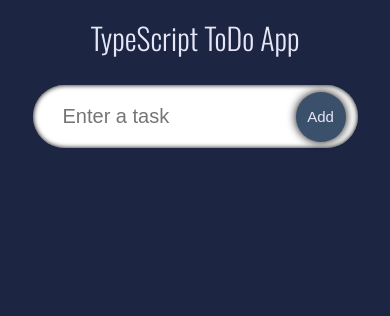
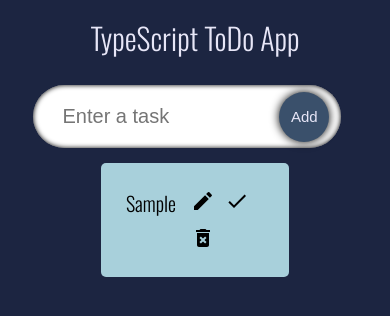
Before and after one commit to DulanaSenavirathna/ts-todo-app, a React (Create React App) app: page / in a window 390 px wide. Both pictures are taken after typing "Sample" into the empty fields and a click on the button "Add". Shown: the top 316 px of the page. Built offline with nearby package versions, Linux system fonts and the light colour scheme.

Commit message:
create todo card. added done and delete functions

```diff
--- a/package.json
+++ b/package.json
@@ -4,6 +4,10 @@
   "version": "0.1.0",
   "private": true,
   "dependencies": {
+    "@emotion/react": "^11.11.0",
+    "@emotion/styled": "^11.11.0",
+    "@mui/icons-material": "^5.11.16",
+    "@mui/material": "^5.13.0",
     "@testing-library/jest-dom": "^5.16.5",
     "@testing-library/react": "^13.4.0",
     "@testing-library/user-event": "^13.5.0",
--- a/src/App.tsx
+++ b/src/App.tsx
@@ -2,6 +2,7 @@ import React, { useState } from "react";
 import "./App.css";
 import InputFeild from "./components/InputFeild";
 import { ToDo } from "./model";
+import TodoList from "./components/TodoList";
 
 const App: React.FC = () => {
   // created useState for get todo from InputFeild
@@ -29,12 +30,17 @@ const App: React.FC = () => {
   };
 
   // console.log(todo);
-  console.log(todos);
+  // console.log(todos);
 
   return (
     <div className="App">
       <span className="heading">TypeScript ToDo App</span>
       <InputFeild todo={todo} setTodo={setTodo} handleAdd={handleAdd} />
+      {/* {todos.map((t) => (
+        <li>{t.todo}</li>
+      ))} */}
+
+      <TodoList todos={todos} setTodos={setTodos} />
     </div>
   );
 };
--- a/src/components/InputFeild.tsx
+++ b/src/components/InputFeild.tsx
@@ -1,4 +1,4 @@
-import React from "react";
+import React, { useRef } from "react";
 import "./styles.css";
 
 interface Props{
@@ -10,10 +10,18 @@ interface Props{
 }
 
 const InputFeild = ({todo, setTodo, handleAdd}: Props) => {
+
+  // useRef hook for getting rid of blur after adding the input field
+  const inputRef = useRef<HTMLInputElement>(null);
+
   return (
     <div>
-      <form className="input" onSubmit={handleAdd}>
+    <form className="input" onSubmit={(e)=>{
+      handleAdd(e)
+      inputRef.current?.blur();
+      }}>
         <input
+        ref={inputRef}
           type="input"
           value={todo}
           onChange={
--- /dev/null
+++ b/src/components/SingleTodo.tsx
@@ -0,0 +1,74 @@
+import React, { useState } from "react";
+import { ToDo } from "../model";
+import EditIcon from "@mui/icons-material/Edit";
+import DeleteForeverIcon from "@mui/icons-material/DeleteForever";
+import DoneIcon from "@mui/icons-material/Done";
+import "./styles.css";
+
+interface Props {
+  todo: ToDo;
+  todos: ToDo[];
+  setTodos: React.Dispatch<React.SetStateAction<ToDo[]>>;
+}
+
+const SingleTodo = ({ todo, todos, setTodos }: Props) => {
+  const [isOpen, setIsOpen] = useState(false);
+  const [deleteItemId, setDeleteItemId] = useState<number | null>(null); // Add the deleteItemId state
+
+  const handleDone = (id: number) => {
+    setTodos(
+      todos.map((todo) =>
+        todo.id === id ? { ...todo, isDone: !todo.isDone } : todo
+      )
+    );
+  };
+
+  const handleDelete = (id: number) => {
+    setIsOpen(true); // Show the confirmation popup
+    setDeleteItemId(id); // Set the id of the todo to be deleted
+  };
+
+  const handleConfirmDelete = () => {
+    setTodos(todos.filter((todo) => todo.id !== deleteItemId)); // Filter based on deleteItemId
+    setIsOpen(false); // Close the confirmation popup after deleting
+    setDeleteItemId(null); // Reset deleteItemId
+  };
+
+  const handleCancelDelete = () => {
+    setIsOpen(false); // Close the confirmation popup if delete is canceled
+    setDeleteItemId(null); // Reset deleteItemId
+  };
+
+  return (
+    <form className="todosSingle">
+      {todo.isDone ? (
+        <s className=" todosSingleText"> {todo.todo}</s>
+      ) : (
+        <span className=" todosSingleText"> {todo.todo}</span>
+      )}
+
+      <div>
+        <span className="icon">
+          <EditIcon />
+        </span>
+        <span className="icon" onClick={() => handleDone(todo.id)}>
+          <DoneIcon />
+        </span>
+        <span className="icon" onClick={() => handleDelete(todo.id)}>
+          <DeleteForeverIcon />
+        </span>
+      </div>
+
+      {isOpen && (
+        <div className="popup">
+          <h2>Confirm Delete</h2>
+          <p>Are you sure you want to delete this todo item?</p>
+          <button className="popupBtnYes" onClick={handleConfirmDelete}>Yes</button>
+          <button className="popupBtnNo" onClick={handleCancelDelete}>No</button>
+        </div>
+      )}
+    </form>
+  );
+};
+
+export default SingleTodo;
--- /dev/null
+++ b/src/components/TodoList.tsx
@@ -0,0 +1,26 @@
+import React from "react";
+import "./styles.css";
+import { ToDo } from "../model";
+import SingleTodo from "./SingleTodo";
+
+interface Props {
+  todos: ToDo[];
+  setTodos: React.Dispatch<React.SetStateAction<ToDo[]>>;
+}
+
+const TodoList: React.FC<Props> = ({ todos, setTodos }: Props) => {
+  return (
+    <div className="todos">
+      {todos.map((todo) => (
+        <SingleTodo
+          todo={todo}
+          key={todo.id}
+          todos={todos}
+          setTodos={setTodos}
+        />
+      ))}
+    </div>
+  );
+};
+
+export default TodoList;
--- a/src/components/styles.css
+++ b/src/components/styles.css
@@ -1,4 +1,4 @@
-.input{
+.input {
   display: flex;
   width: 9 0%;
   position: relative;
@@ -6,7 +6,7 @@
   margin-top: 10px;
 }
 
-.inputBox{
+.inputBox {
   width: 100%;
   border-radius: 50px;
   padding: 20px 30px;
@@ -16,13 +16,12 @@
   box-shadow: inset 0 0 5px black;
 }
 
-.inputBox:focus{
+.inputBox:focus {
   box-shadow: 0 0 10px 1000px rgba(0, 0, 0, 0.212);
   outline: none;
-
 }
 
-.inputSubmitBtn{
+.inputSubmitBtn {
   position: absolute;
   width: 50px;
   height: 50px;
@@ -31,18 +30,103 @@
   right: 0px;
   border: none;
   font-size: 15px;
-    background-color: #3A506B;
-    color: #E7E6F7;
+  background-color: #3a506b;
+  color: #e7e6f7;
   transition: 0.2s all;
   box-shadow: 0 0 10px black;
 }
 
-.inputSubmitBtn:hover{
+.inputSubmitBtn:hover {
   background-color: #647e9e;
 }
 
-.inputSubmitBtn:active{
+.inputSubmitBtn:active {
   transform: scale(0.9);
   box-shadow: 0 0 5px black;
+}
 
+/* todo card styling */
+
+.todos {
+  display: flex;
+  justify-content: space-evenly;
+  width: 90%;
+  flex-wrap: wrap;
 }
+
+.todosSingle {
+  display: flex;
+  width: 30%;
+  border-radius: 5px;
+  padding: 20px;
+  margin-top: 15px;
+  background-color: #a8d0db;
+}
+
+.todosSingleText {
+  flex: 1;
+  padding: 5px;
+  border: none;
+  font-size: 20px;
+}
+.todosSingleText:focus {
+  outline: none;
+}
+.icon {
+  margin-left: 10px;
+  font-size: 25px;
+  cursor: pointer;
+}
+
+@media (max-width: 700px) {
+  .input {
+    width: 95%;
+  }
+  .todos {
+    width: 95%;
+  }
+  .todosSingle {
+    width: 100%;
+  }
+}
+@media (max-width: 1200px) {
+  .todosSingle {
+    width: 40%;
+  }
+}
+
+.popup {
+  position: fixed;
+  top: 50%;
+  left: 50%;
+  transform: translate(-50%, -50%);
+  background-color: white;
+  border: 1px solid #ccc;
+  border-radius: 5px;
+  padding: 20px;
+  box-shadow: 0px 2px 6px rgba(0, 0, 0, 0.3);
+  text-align: center;
+}
+
+.popup h2 {
+  margin-top: 0;
+}
+
+.popup p {
+  margin-bottom: 20px;
+}
+.popupBtnYes {
+  padding: 10px 20px;
+  margin-right: 10px;
+  background-color: red;
+  color: #ccc;
+  border-radius: 5px;
+  border-style: solid #0B132B;
+}
+.popupBtnNo {
+  padding: 10px 20px;
+  margin-right: 10px;
+  background-color: #e7e6f7;
+  border-radius: 5px;
+  border-style: solid #0B132B;
+}
```
Also changed, not shown: 2 other files (tests, documents, lock files or other folders). Lines whose indentation alone changed are shown as unchanged.
